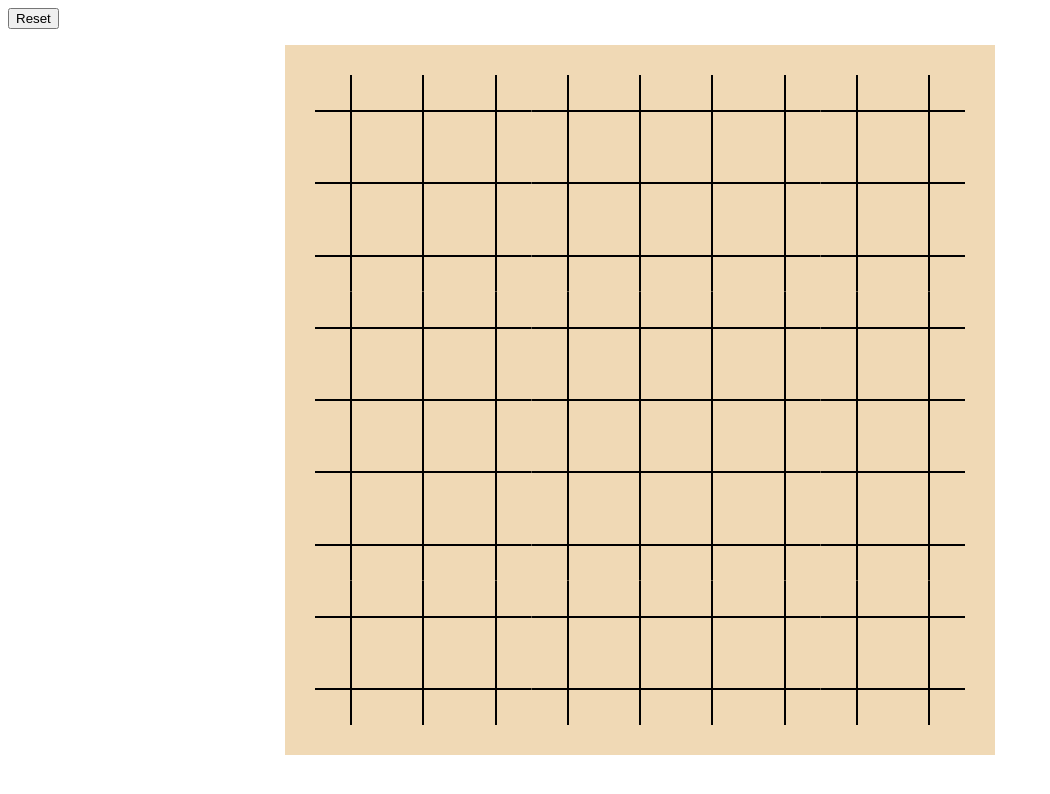
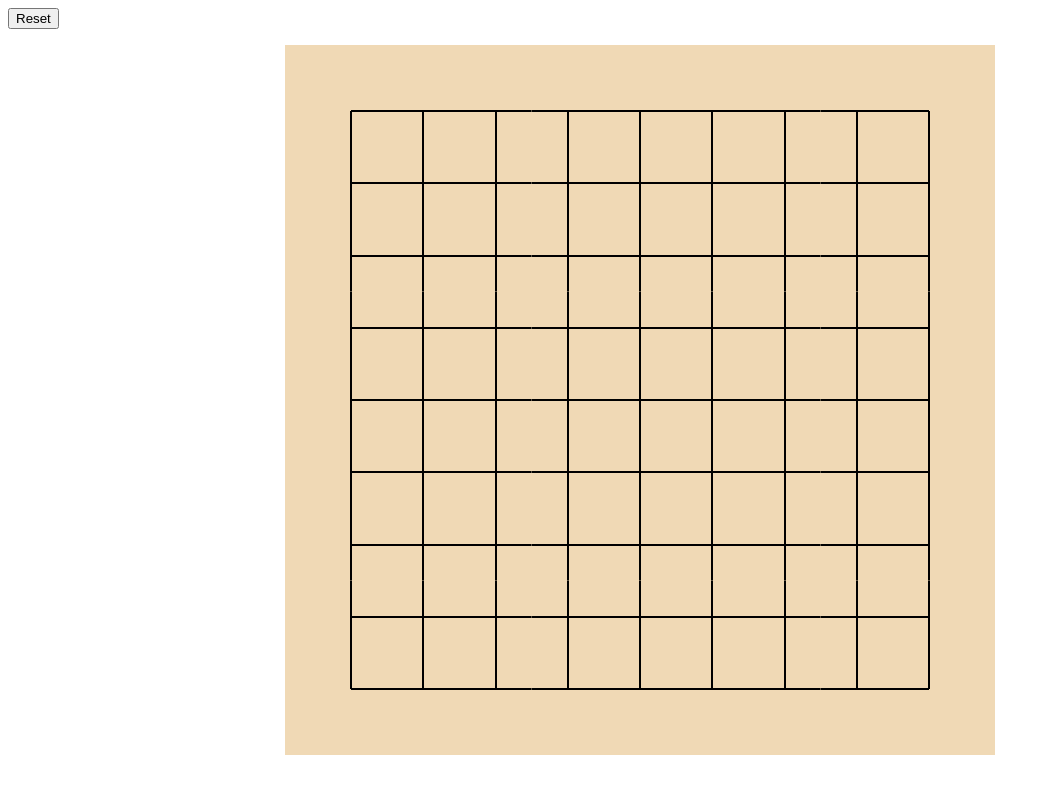
Before and after one commit to dickonfell/go-board, an Angular app: page / in a window 1280 px wide. Shown: the top 794 px of the page, without its empty margins (0-1050 px from the left). Built offline with nearby package versions, Linux system fonts and the light colour scheme.

Commit message:
line styles for edge squares

```diff
--- a/src/app/board/board.component.css
+++ b/src/app/board/board.component.css
@@ -25,13 +25,20 @@
 
 .vertical-line {
     height: 100%;
-    background: linear-gradient(#000, #000) no-repeat center/2px 100%;
+    width: 100%;
+    background-image: linear-gradient(#000, #000);
+    background-repeat: no-repeat;
+    /* background: linear-gradient(#000, #000) no-repeat center/2px 100%; */
   }
 
 .horizontal-line {
     width: 100%;
     height: 100%;
-    background: linear-gradient(#000, #000) no-repeat center/100% 2px;
+    background-image: linear-gradient(#000, #000);
+    background-size: 100% 2px;
+    background-repeat: no-repeat;
+    background-position: center center;
+    /* background: linear-gradient(#000, #000) no-repeat center/100% 2px; */
 
     /* Needed for vertical centering of child */
     position: relative;
--- a/src/app/board/board.component.html
+++ b/src/app/board/board.component.html
@@ -1,8 +1,8 @@
 
 <div class="grid-container">
     <div *ngFor="let item of grid | keyvalue" class="grid-item" (click)="placeStone(item.key, currentPlayer)">
-        <div class="vertical-line">
-            <div class="horizontal-line">
+        <div class="vertical-line" [ngStyle]="vlineStyle(item.key)">
+            <div class="horizontal-line" [ngStyle]="hlineStyle(item.key)">
                 <div *ngIf="item.value !== undefined" class="stone"
                 [ngStyle]="{'background': item.value ? 'white' : 'black'}"></div>
             </div>
--- a/src/app/board/board.component.ts
+++ b/src/app/board/board.component.ts
@@ -38,4 +38,49 @@ export class BoardComponent implements OnInit {
     this.currentPlayer = false;
   }
 
+  getCoords(position: string): {x: number, y: number} {
+    const coords = position.split(',');
+    return {x: Number(coords[0]), y: Number(coords[1])};
+  }
+
+  vlineStyle(position: string) {
+    const coords = this.getCoords(position);
+
+    let backgroundSize = '';
+    let backgroundPos = '';
+
+    if (coords.x === 0) {
+      backgroundSize = '2px 50%';
+      backgroundPos = 'bottom';
+    } else if (coords.x === this.gridSize - 1) {
+      backgroundSize = '2px 50%';
+      backgroundPos = 'top';
+    } else {
+      backgroundSize = '2px 100%';
+      backgroundPos = 'center';
+    }
+
+    return {'background-size':backgroundSize, 'background-position':backgroundPos};
+  }
+
+  hlineStyle(position: string) {
+    const coords = this.getCoords(position);
+
+    let backgroundSize = '';
+    let backgroundPos = '';
+
+    if (coords.y === 0) {
+      backgroundSize = '50% 2px';
+      backgroundPos = 'right';
+    } else if (coords.y === this.gridSize - 1) {
+      backgroundSize = '50% 2px';
+      backgroundPos = 'left';
+    } else {
+      backgroundSize = '100% 2px';
+      backgroundPos = 'center';
+    }
+
+    return {'background-size':backgroundSize, 'background-position':backgroundPos};
+  }
+
 }
```
